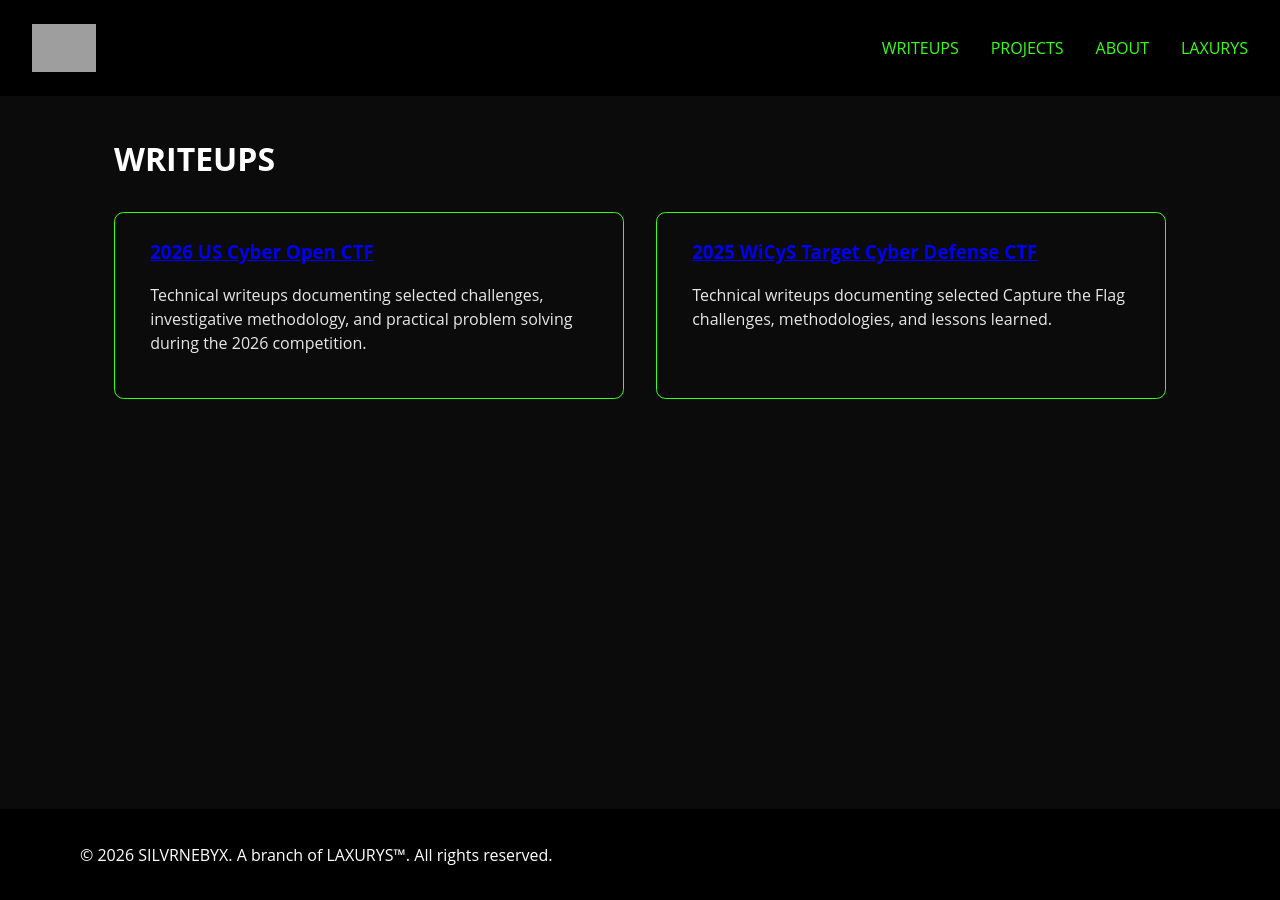
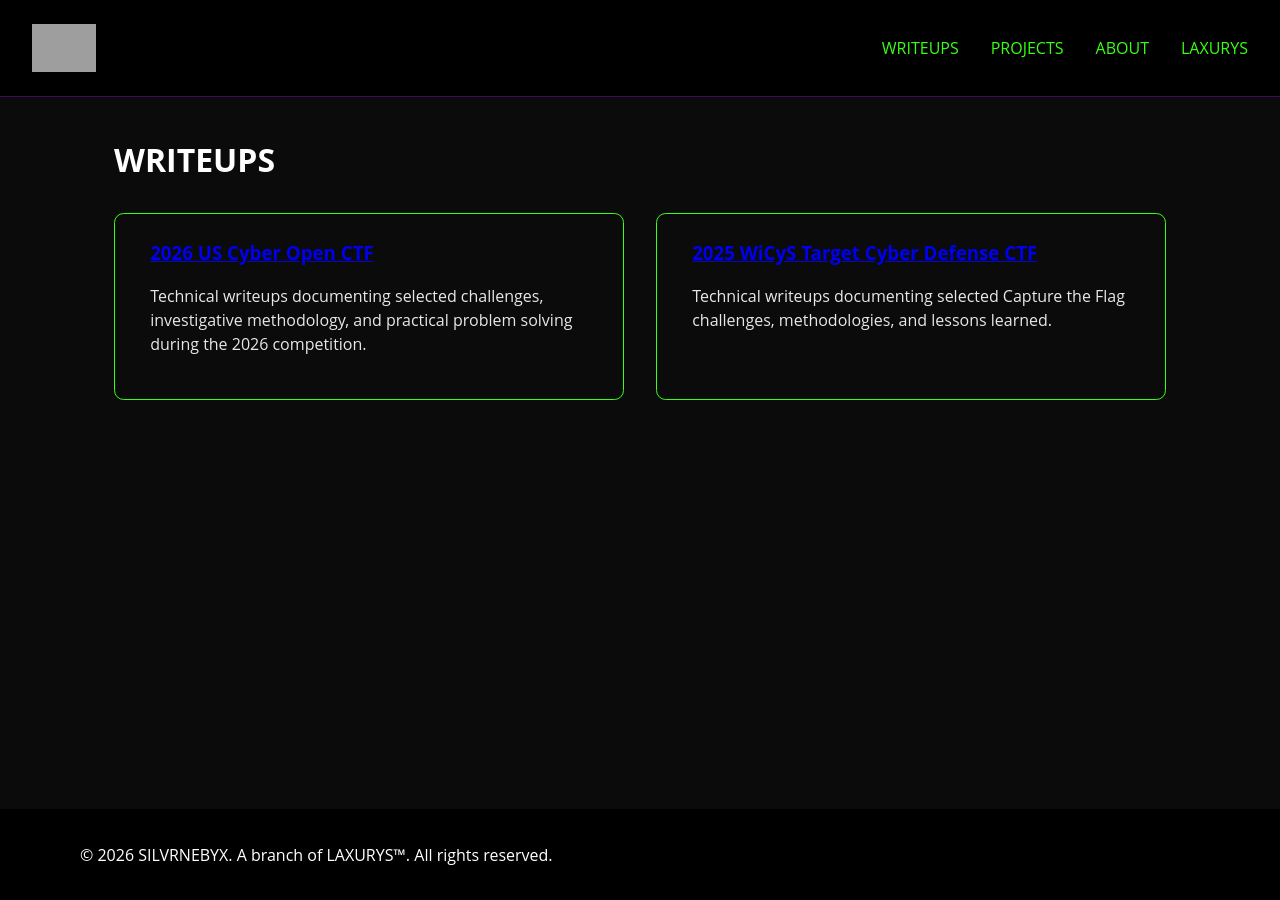
Before and after one commit to glsanclem/silvrnebyxlab, a Jekyll site: the page built from writeups.md, in a window 1280 px wide. Built offline with Jekyll 4.4.1, drawn with Linux system fonts in a browser that asks for light colours; grey boxes are pictures that could not be loaded.

Commit message:
Make navigation bar sticky on scroll
Added sticky positioning to the navigation bar.

```diff
--- a/assets/css/style.css
+++ b/assets/css/style.css
@@ -306,6 +306,11 @@ ul li {
   padding: 1rem 2rem;
   box-sizing: border-box;
   background-color: #000000;
+
+  position: sticky;      /* Makes the navigation stick to the top while scrolling */
+  top: 0;                /* Locks it to the top of the page */
+  z-index: 1000;         /* Ensures it stays above the page content */
+  border-bottom: 1px solid rgba(176, 38, 255, 0.35); /* Adds a subtle purple separator between the nav bar and page */
 }
 
 /* ------------------- LOGO ON LEFT ------------------- */
```
